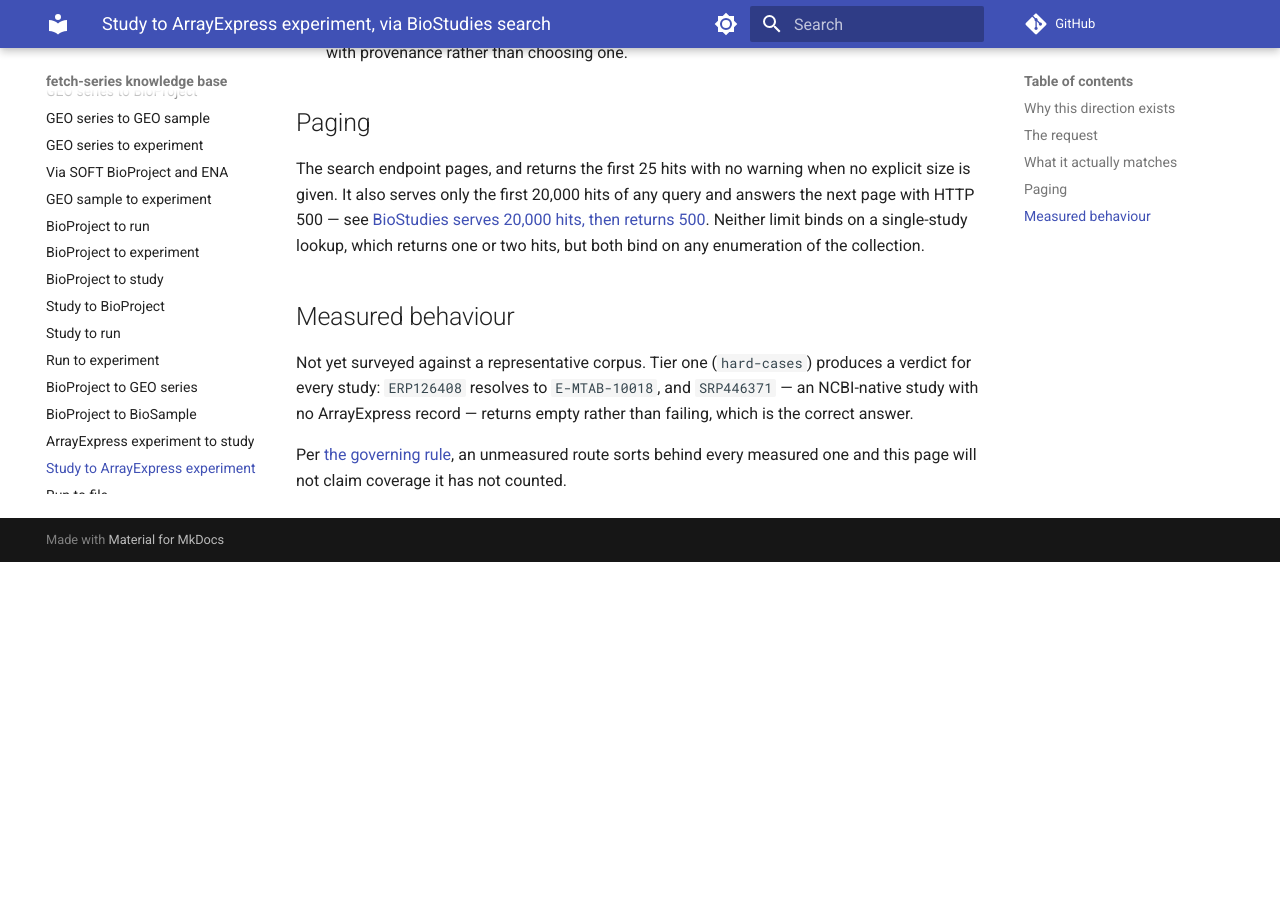
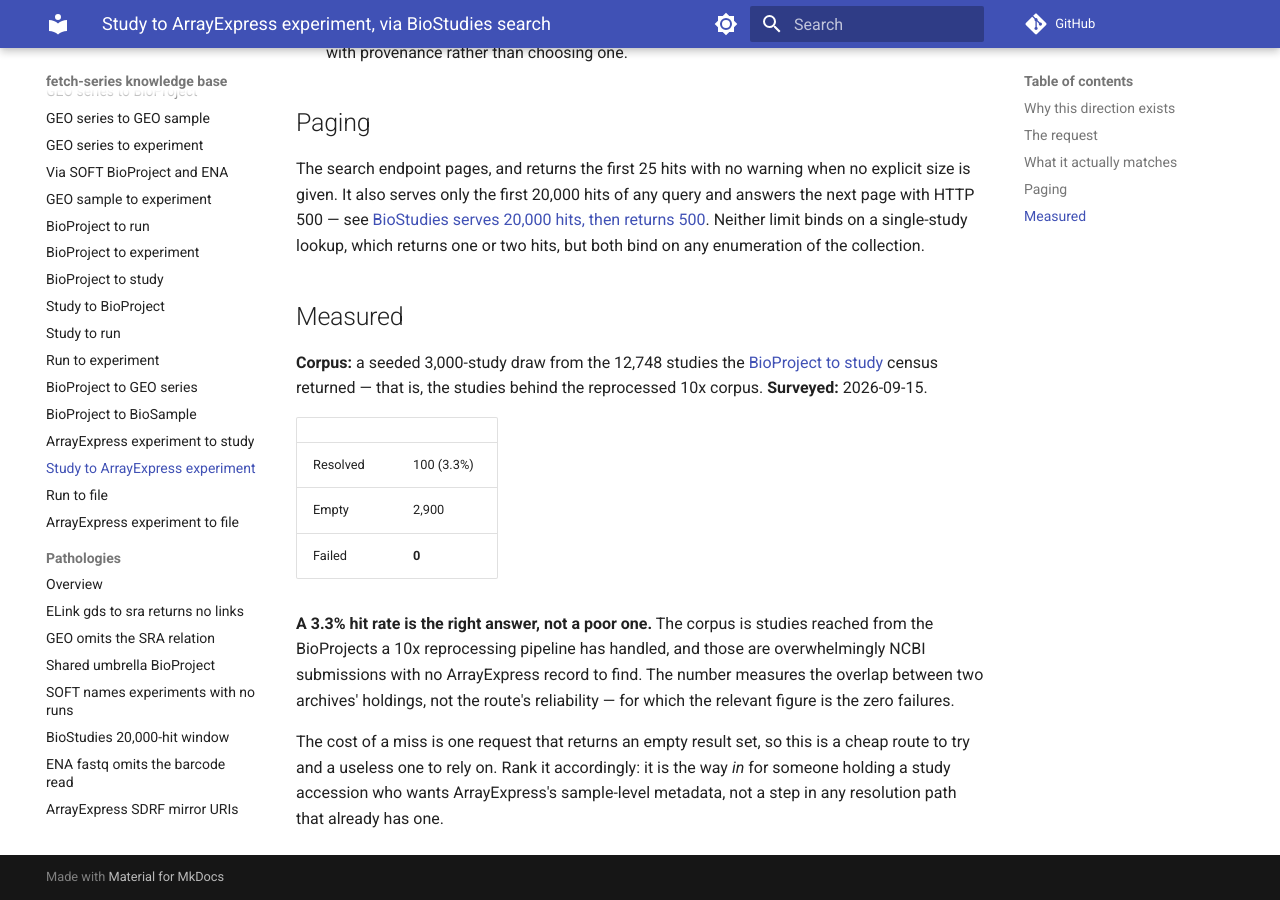
Before and after one commit to cellgeni/fetch-series, an MkDocs documentation site: the page built from docs/routes/study-to-ae-experiment/biostudies-search.md, in a window 1280 px wide and 900 px high, scrolled down 933 px. Built offline with MkDocs 1.6.1 and Material for MkDocs 9.7.7, drawn with Linux system fonts in a browser that asks for light colours; comment, search, counter and statistics services are not loaded; before the commit the page ends 1495 px from its top, so only the background shows below that.

Commit message:
docs: study->ArrayExpress census; 3.3% hit rate, zero failures
The hit rate measures the overlap between two archives' holdings, not the
route's reliability -- the corpus is studies behind a 10x reprocessing corpus,
which are overwhelmingly NCBI submissions.

Co-Authored-By: Claude Opus 5 <noreply@anthropic.com>

```diff
--- a/docs/routes/study-to-ae-experiment/biostudies-search.md
+++ b/docs/routes/study-to-ae-experiment/biostudies-search.md
@@ -47,12 +47,26 @@ answers the next page with HTTP 500 — see
 Neither limit binds on a single-study lookup, which returns one or two hits, but
 both bind on any enumeration of the collection.
 
-## Measured behaviour
+## Measured
 
-Not yet surveyed against a representative corpus. Tier one
-(`hard-cases`) produces a verdict for every study: `ERP126408` resolves to
-`E-MTAB-10018`, and `SRP446371` — an NCBI-native study with no ArrayExpress
-record — returns empty rather than failing, which is the correct answer.
+**Corpus:** a seeded 3,000-study draw from the 12,748 studies the
+[BioProject to study](../bioproject-to-study/ena-filereport.md) census returned
+— that is, the studies behind the reprocessed 10x corpus. **Surveyed:**
+2026-09-15.
 
-Per [the governing rule](../../index.md), an unmeasured route sorts behind every
-measured one and this page will not claim coverage it has not counted.
+| | |
+|---|---|
+| Resolved | 100 (3.3%) |
+| Empty | 2,900 |
+| Failed | **0** |
+
+**A 3.3% hit rate is the right answer, not a poor one.** The corpus is studies
+reached from the BioProjects a 10x reprocessing pipeline has handled, and those
+are overwhelmingly NCBI submissions with no ArrayExpress record to find. The
+number measures the overlap between two archives' holdings, not the route's
+reliability — for which the relevant figure is the zero failures.
+
+The cost of a miss is one request that returns an empty result set, so this is a
+cheap route to try and a useless one to rely on. Rank it accordingly: it is the
+way *in* for someone holding a study accession who wants ArrayExpress's
+sample-level metadata, not a step in any resolution path that already has one.
```
